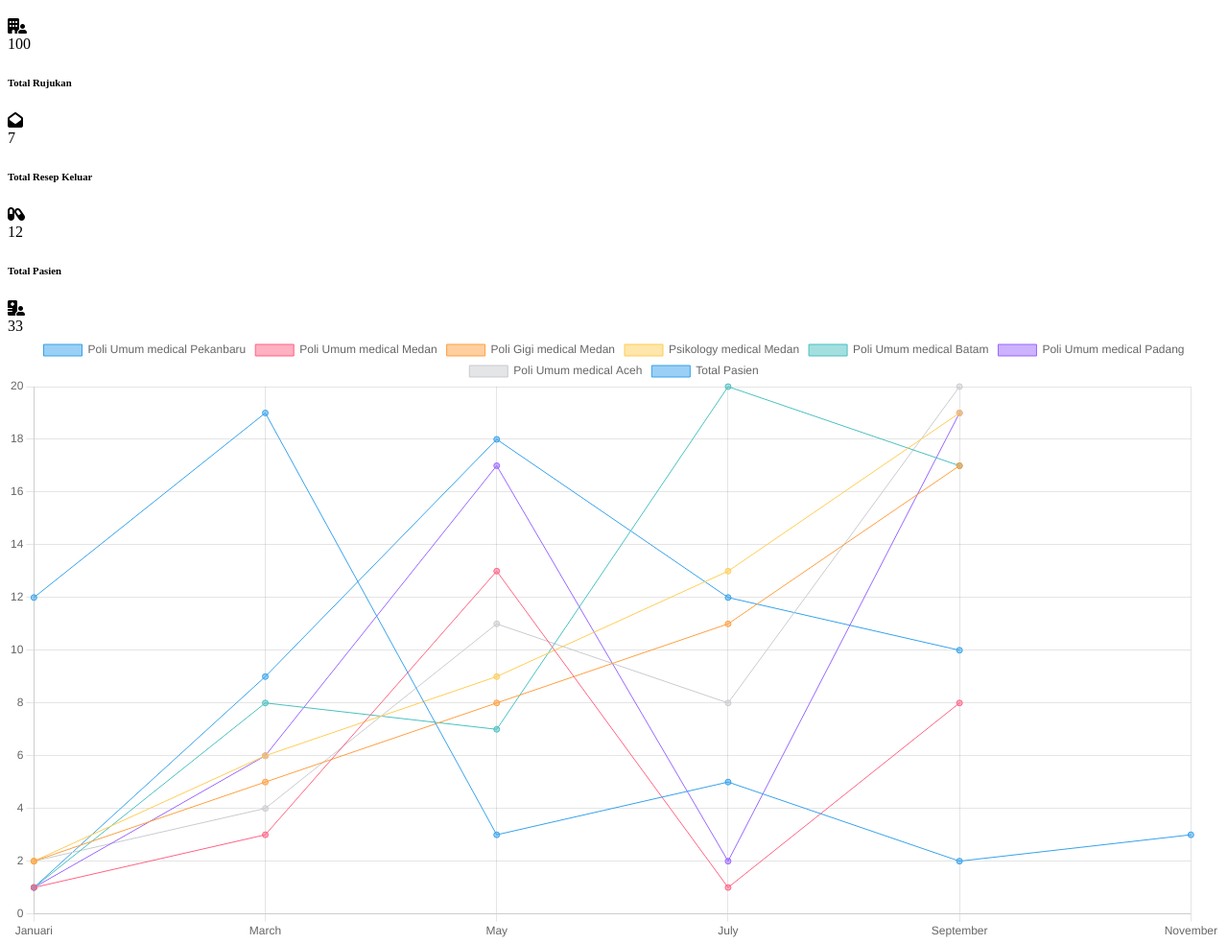
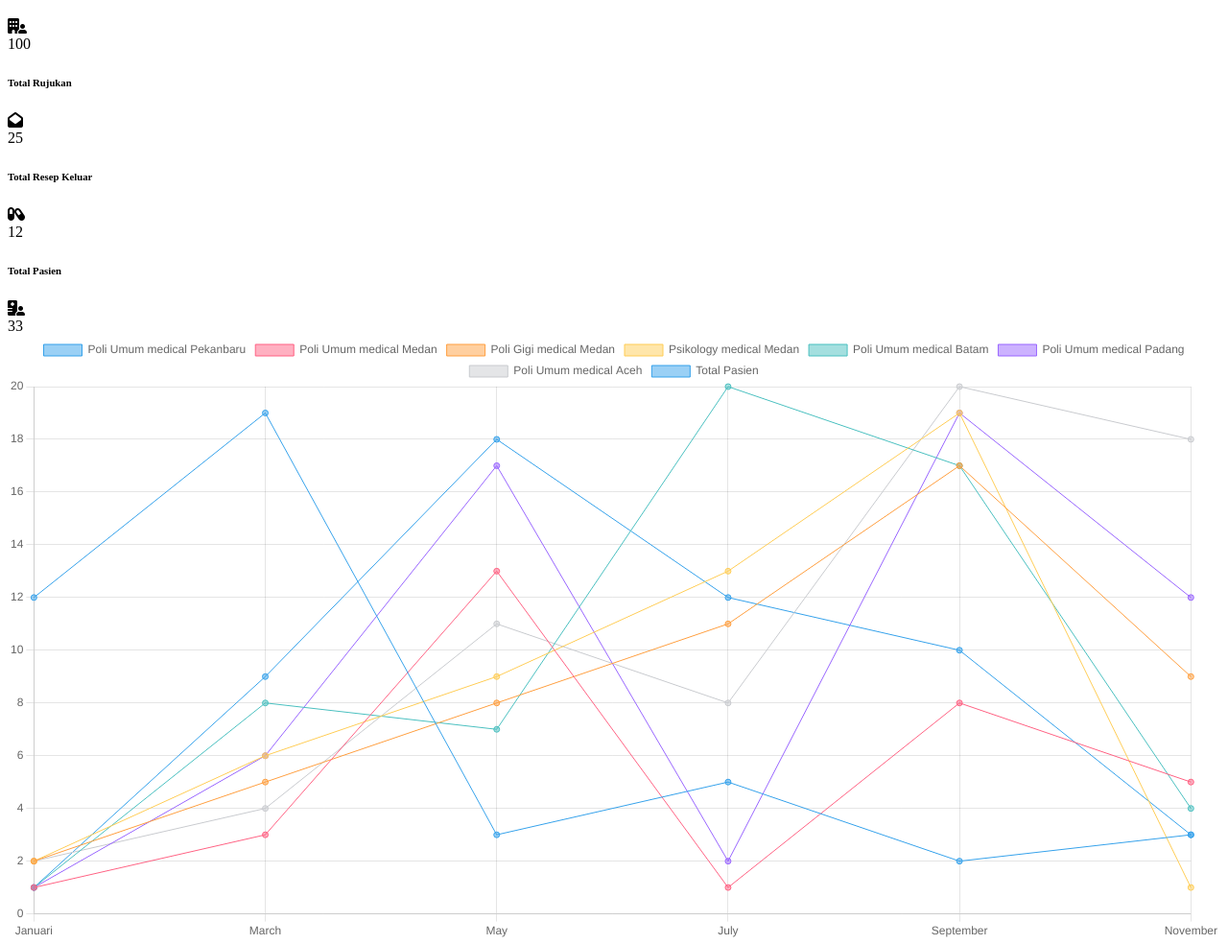
Before and after one commit to bangaco/mehealth, a plain HTML site: page src/index.html in a window 1280 px wide. Shown: the part 2020-3004 px from the top of the page at 96% size. Drawn offline with nearby package versions, Linux system fonts and the light colour scheme.

Commit message:
feat:add feature kunjungan

```diff
--- a/src/assets/scripts/ChartKunjungan/chartBar.js
+++ b/src/assets/scripts/ChartKunjungan/chartBar.js
@@ -12,37 +12,37 @@ new Chart(ctx, {
       },
       {
         label: "Poli Umum medical Medan",
-        data: [1, 3, 13, 1, 8],
+        data: [1, 3, 13, 1, 8, 5],
         borderWidth: 1,
       },
       {
         label: "Poli Gigi medical Medan",
-        data: [2, 5, 8, 11, 17],
+        data: [2, 5, 8, 11, 17, 9],
         borderWidth: 1,
       },
       {
         label: "Psikology medical Medan",
-        data: [2, 6, 9, 13, 19],
+        data: [2, 6, 9, 13, 19, 1],
         borderWidth: 1,
       },
       {
         label: "Poli Umum medical Batam",
-        data: [1, 8, 7, 20, 17],
+        data: [1, 8, 7, 20, 17, 4],
         borderWidth: 1,
       },
       {
         label: "Poli Umum medical Padang",
-        data: [1, 6, 17, 2, 19],
+        data: [1, 6, 17, 2, 19, 12],
         borderWidth: 1,
       },
       {
         label: "Poli Umum medical Aceh",
-        data: [2, 4, 11, 8, 20],
+        data: [2, 4, 11, 8, 20, 18],
         borderWidth: 1,
       },
       {
         label: "Total Pasien",
-        data: [1, 9, 18, 12, 10],
+        data: [1, 9, 18, 12, 10, 3],
         borderWidth: 1,
       },
     ],
--- a/src/index.html
+++ b/src/index.html
@@ -380,7 +380,7 @@
                           <i class="fa-solid fa-envelope-open fs-1"></i>
                         </div>
                         <div class="peer">
-                          <span class="d-ib lh-0 va-m fw-600 bdrs-10em pX-15 pY-15 bgc-red-50 c-red-500">7</span>
+                          <span class="d-ib lh-0 va-m fw-600 bdrs-10em pX-15 pY-15 bgc-red-50 c-red-500">25</span>
                         </div>
                       </div>
                     </div>
@@ -427,7 +427,7 @@
               </div>
             </div>
 
-            <div class="row d-flex masonry-item">
+            <div class="col d-flex justify-content-between masonry-item">
               <div class="col-8">
                 <div class="bgc-white bd">
                   <div class="m-5">
```
